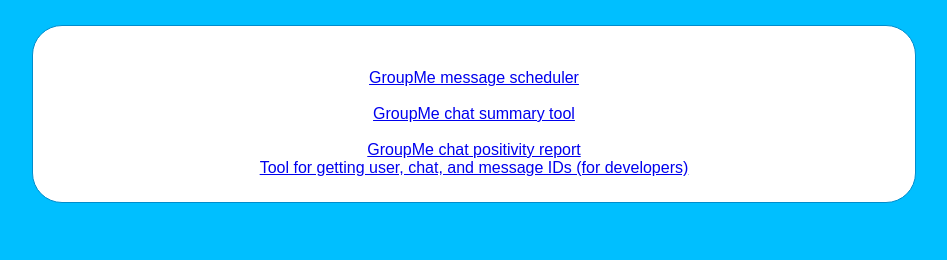
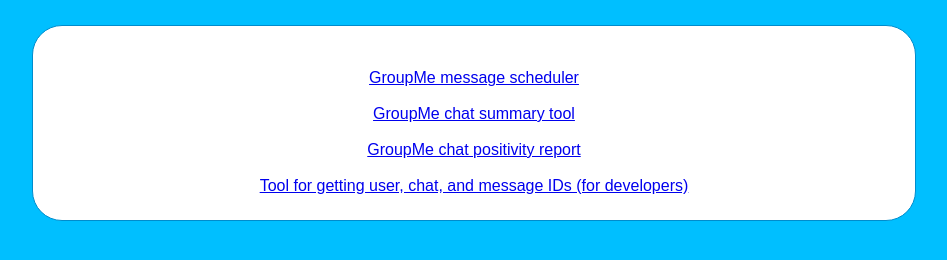
Before and after one commit to 2CATteam/gmschedulerbot, a website: page views/tools.html in a window 1280 px wide. Shown: the whole page, without its empty margins (166-1113 px from the left). Drawn offline with Linux system fonts and the light colour scheme.

Commit message:
Fixed formatting again

```diff
--- a/views/tools.html
+++ b/views/tools.html
@@ -14,7 +14,7 @@
 <br/>
 <a href="/">GroupMe message scheduler</a><br/><br/>
 <a href="/summary">GroupMe chat summary tool</a><br/><br/>
-<a href="/vibecheck">GroupMe chat positivity report</a><br/>
+<a href="/vibecheck">GroupMe chat positivity report</a><br/><br/>
 <a href="/IDFinder">Tool for getting user, chat, and message IDs (for developers)</a>
 <br/>
 </div>
```
